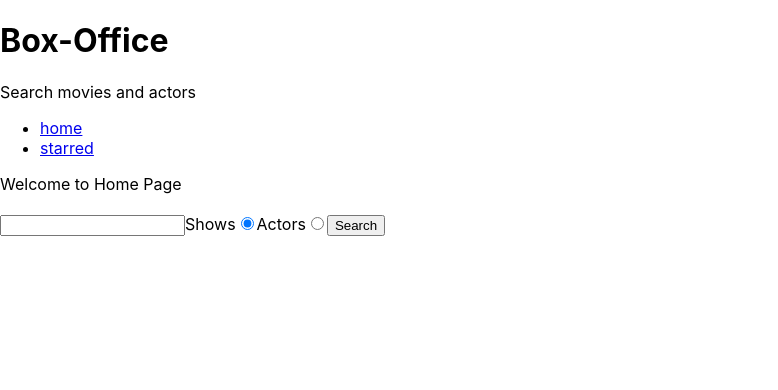
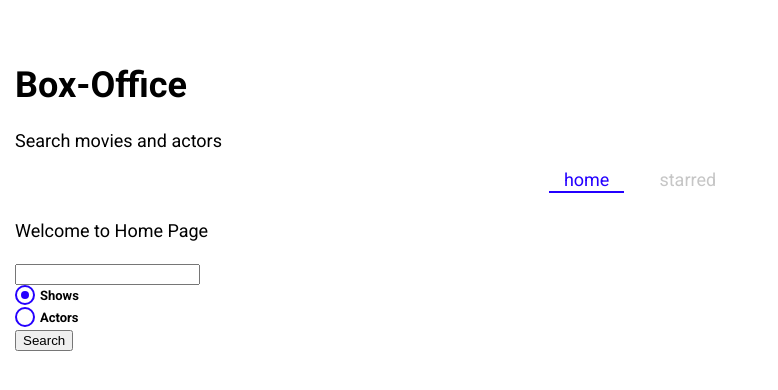
Before and after one commit to JAAGRIT02/box-office, a React (Create React App) app: page / in a window 1280 px wide. Shown: the top 390 px of the page, without its empty margins (0-778 px from the left). Built offline with nearby package versions, Linux system fonts and the light colour scheme.

Commit message:
created globalTheme and CustomRadio component for styling search form.

```diff
--- a/public/index.html
+++ b/public/index.html
@@ -1,11 +1,14 @@
-<!DOCTYPE html>
+<!doctype html>
 <html lang="en">
   <head>
     <meta charset="utf-8" />
     <link rel="icon" href="%PUBLIC_URL%/favicon.ico" />
     <meta name="viewport" content="width=device-width, initial-scale=1" />
     <meta name="theme-color" content="#000000" />
-    <meta name="description" content="Web site created using create-react-app" />
+    <meta
+      name="description"
+      content="Web site created using create-react-app"
+    />
     <link rel="apple-touch-icon" href="%PUBLIC_URL%/logo192.png" />
     <!--
       manifest.json provides metadata used when your web app is installed on a
@@ -21,7 +24,11 @@
       work correctly both with client-side routing and a non-root public URL.
       Learn how to configure a non-root public URL by running `npm run build`.
     -->
-    <title>React App</title>
+    <link
+      href="https://fonts.googleapis.com/css2?family=Roboto:wght@400;500;700&display=swap"
+      rel="stylesheet"
+    />
+    <title>BOX-OFFICE</title>
   </head>
   <body>
     <noscript>You need to enable JavaScript to run this app.</noscript>
--- a/src/App.jsx
+++ b/src/App.jsx
@@ -4,6 +4,7 @@
 import Starred from './pages/Starred';
 import MainLayout from './components/MainLayout';
 import Show from './pages/Show';
+import { GlobalTheme } from './Theme';
 
 const queryClient = new QueryClient();
 
@@ -11,6 +12,7 @@
   return (
     <div>
       <QueryClientProvider client={queryClient}>
+        <GlobalTheme>
           <BrowserRouter>
             <Routes>
               <Route element={<MainLayout />}>
@@ -22,6 +24,7 @@
               <Route path="*" element={<div>Page Not Found</div>} />
             </Routes>
           </BrowserRouter>
+        </GlobalTheme>
       </QueryClientProvider>
     </div>
   );
--- /dev/null
+++ b/src/Theme.jsx
@@ -0,0 +1,28 @@
+import { createGlobalStyle, ThemeProvider } from 'styled-components';
+
+const theme = {
+  fontFamily: 'Roboto,sans-serif',
+  mainColors: {
+    blue: '#2400ff',
+    gray: '#c6c6c6',
+    dark: '#353535',
+  },
+};
+const GlobalStyles = createGlobalStyle`
+body{
+    font-family: ${props => props.theme.fontFamily};
+    font-size: 18px;
+    margin:0;
+    padding-top:40px;
+    padding-left:15px;
+    padding-right:15px;
+}`;
+
+export const GlobalTheme = ({ children }) => {
+  return (
+    <ThemeProvider theme={theme}>
+      <GlobalStyles />
+      {children}
+    </ThemeProvider>
+  );
+};
--- /dev/null
+++ b/src/components/CustomRadio.jsx
@@ -0,0 +1,65 @@
+import styled from 'styled-components';
+
+const RadioWrapper = styled.label`
+  display: block;
+  position: relative;
+  padding-left: 25px;
+  cursor: pointer;
+  font-size: 13px;
+  user-select: none;
+  font-weight: 700;
+  line-height: 1.65;
+
+  input {
+    position: absolute;
+    opacity: 0;
+    cursor: pointer;
+  }
+
+  span {
+    position: absolute;
+    top: 0;
+    left: 0;
+    height: 16px;
+    width: 16px;
+    background-color: #fff;
+    border: 2px solid ${({ theme }) => theme.mainColors.blue};
+    border-radius: 50%;
+  }
+
+  input:checked ~ span {
+    background-color: #fff;
+    border: 2px solid ${({ theme }) => theme.mainColors.blue};
+  }
+
+  span:after {
+    content: '';
+    position: absolute;
+    display: none;
+  }
+
+  input:checked ~ span:after {
+    display: block;
+  }
+
+  span:after {
+    top: 4px;
+    left: 4px;
+    width: 8px;
+    height: 8px;
+    border-radius: 50%;
+    background: ${({ theme }) => theme.mainColors.blue};
+  }
+`;
+
+const CustomRadio = ({ label, ...restProps }) => {
+  return (
+    <RadioWrapper htmlFor={restProps.id}>
+      {label}
+      <input {...restProps} type="radio" />
+      <span />
+    </RadioWrapper>
+  );
+};
+
+export default CustomRadio;
--- a/src/components/Navs.jsx
+++ b/src/components/Navs.jsx
@@ -1,4 +1,5 @@
-import { Link } from 'react-router-dom';
+import styled from 'styled-components';
+import { NavLink } from 'react-router-dom';
 const LINKS = [
   {
     text: 'home',
@@ -12,13 +13,55 @@
 export default function Navs() {
   return (
     <div>
-      <ul>
+      <NavList>
         {LINKS.map(item => (
           <li key={item.to}>
-            <Link to={item.to}>{item.text}</Link>
+            <LinkStyled to={item.to}>{item.text}</LinkStyled>
           </li>
         ))}
-      </ul>
+      </NavList>
     </div>
   );
 }
+
+export const NavList = styled.ul`
+  display: flex;
+  justify-content: center;
+  list-style: none;
+  margin: 0 0 30px;
+  padding: 0;
+  li {
+    margin: 0 10px;
+  }
+`;
+
+export const LinkStyled = styled(NavLink)`
+  /* margin: 0 10px; */
+  padding: 3px 15px;
+  position: relative;
+  text-decoration: none;
+  color: ${({ theme }) => theme.mainColors.gray};
+  &.active {
+    color: ${({ theme }) => theme.mainColors.blue};
+    &:after {
+      content: '';
+      position: absolute;
+      display: block;
+      height: 2px;
+      left: 0%;
+      bottom: 0;
+      background-color: ${({ theme }) => theme.mainColors.blue};
+      animation: slide-in 0.3s ease-in forwards;
+      @keyframes slide-in {
+        from {
+          left: 50%;
+          width: 0;
+        }
+        to {
+          left: 0%;
+          width: 100%;
+        }
+      }
+    }
+  }
+`;
--- a/src/components/SearchFrom.jsx
+++ b/src/components/SearchFrom.jsx
@@ -1,11 +1,10 @@
-import {  useState } from 'react';
+import { useState } from 'react';
 import { useSearchStr } from '../lib/useSearchStr';
+import CustomRadio from './CustomRadio';
 
 export default function SearchForm({ onSearch }) {
   const [searchString, setSearchString] = useSearchStr();
   const [searchOption, setSearchOption] = useState('shows');
-
-
 
   const onInputChange = evt => {
     // console.log(evt.target.value);
@@ -29,32 +28,27 @@
   return (
     <form onSubmit={onSubmit}>
       <input type="text" onChange={onInputChange} value={searchString} />
-      <label htmlFor="">
-        Shows
-        <input
-          type="radio"
+
+      <CustomRadio
+        label="Shows"
         value="shows"
         name="search-option"
         onChange={onRadioChange}
         checked={searchOption === 'shows'}
       />
-      </label>
-      <label htmlFor="">
-        Actors
-        <input
-          type="radio"
+
+      <CustomRadio
+        label="Actors"
         value="actors"
         name="searh-option"
         onChange={onRadioChange}
         checked={searchOption === 'actors'}
       />
-      </label>
+
       <button type="submit">Search</button>
     </form>
   );
 }
-
-
 
 //1)mount
 // //2)rerender
--- a/src/index.css
+++ /dev/null
@@ -1,13 +0,0 @@
-body {
-  margin: 0;
-  font-family: -apple-system, BlinkMacSystemFont, 'Segoe UI', 'Roboto', 'Oxygen',
-    'Ubuntu', 'Cantarell', 'Fira Sans', 'Droid Sans', 'Helvetica Neue',
-    sans-serif;
-  -webkit-font-smoothing: antialiased;
-  -moz-osx-font-smoothing: grayscale;
-}
-
-code {
-  font-family: source-code-pro, Menlo, Monaco, Consolas, 'Courier New',
-    monospace;
-}
--- a/src/index.jsx
+++ b/src/index.jsx
@@ -1,6 +1,5 @@
 import React from 'react';
 import ReactDOM from 'react-dom/client';
-import './index.css';
 import App from './App';
 import * as serviceWorkerRegistration from './serviceWorkerRegistration';
 import reportWebVitals from './reportWebVitals';
```
Lines whose indentation alone changed are shown as unchanged.
